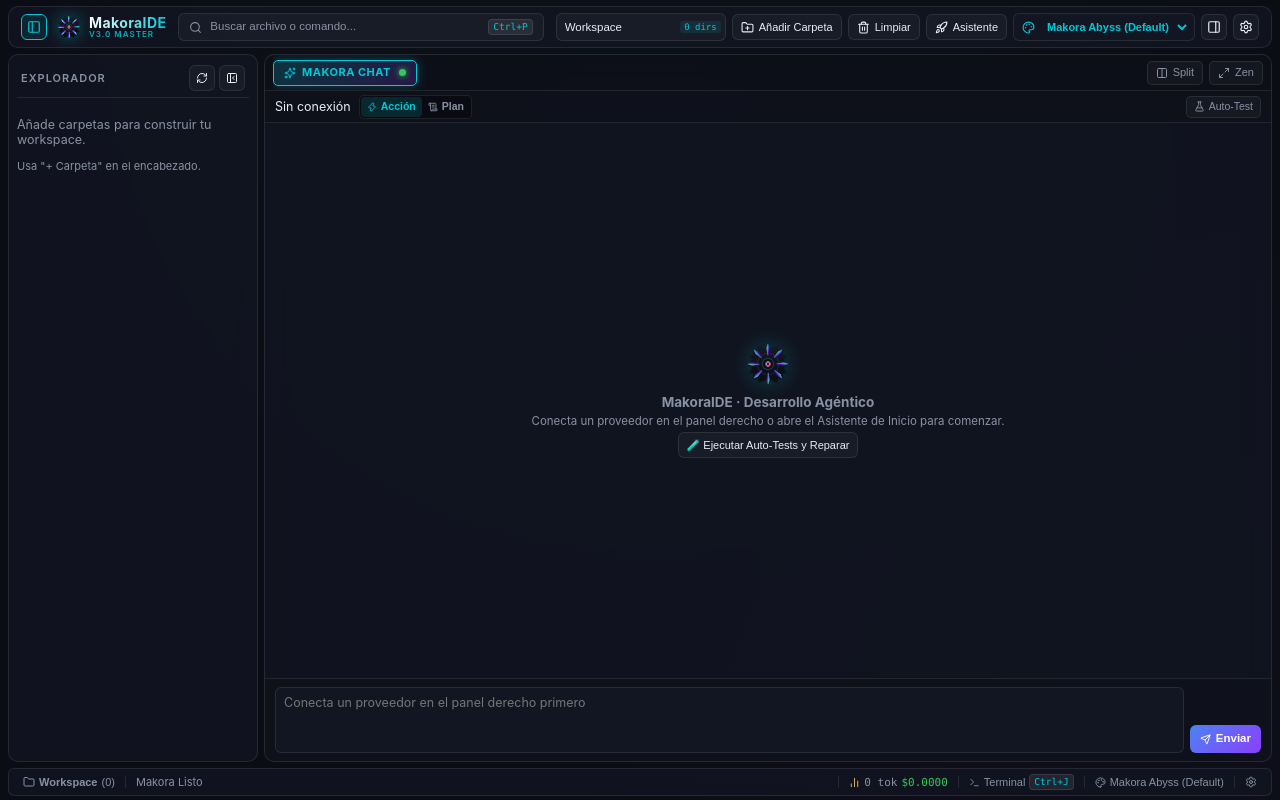
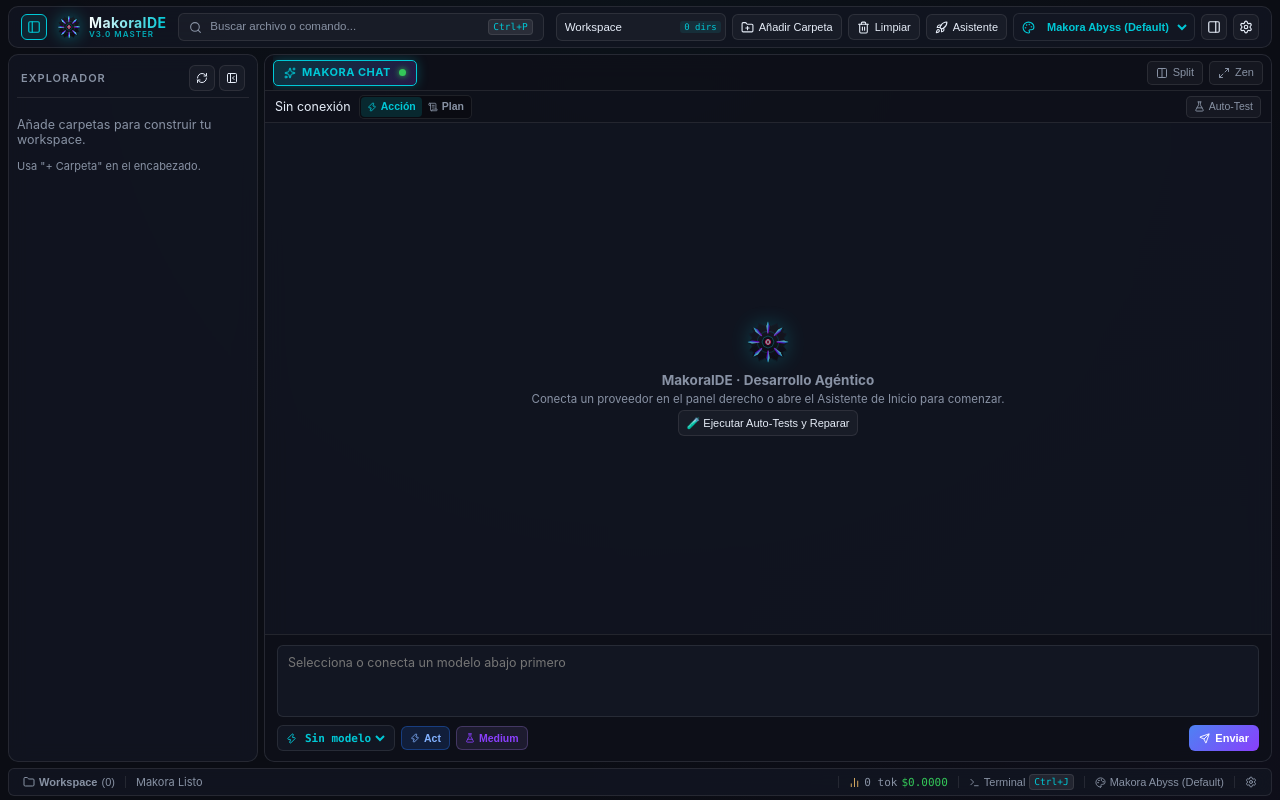
Before and after one commit to lewiscalewis/makora-ide, a React (Vite) app: page / in a window 1280 px wide. Built offline with nearby package versions, Linux system fonts and the light colour scheme.

Commit message:
feat: added in-chat model selector dropdown, mode toggle, and thinking level pill directly in prompt toolbar

```diff
--- a/src/App.css
+++ b/src/App.css
@@ -1348,23 +1348,25 @@
 
 .chat-input {
   display: flex;
-  gap: 6px;
-  padding: 8px 10px;
+  flex-direction: column;
+  gap: 8px;
+  padding: 10px 12px;
   border-top: 1px solid var(--glass-border);
-  background: rgba(0, 0, 0, 0.15);
+  background: rgba(0, 0, 0, 0.2);
 }
 
 .chat-input textarea {
-  flex: 1;
+  width: 100%;
   resize: none;
   border-radius: 6px;
   border: 1px solid var(--glass-border);
   background: var(--bg-select);
   color: var(--text-main);
-  padding: 6px 8px;
+  padding: 8px 10px;
   font-family: inherit;
   font-size: 12.5px;
-  line-height: 1.4;
+  line-height: 1.45;
+  box-sizing: border-box;
 }
 
 .chat-input textarea:focus {
@@ -1372,17 +1374,103 @@
   border-color: var(--cyan);
 }
 
-.chat-actions {
-  display: flex;
-  flex-direction: column;
-  gap: 4px;
-  justify-content: flex-end;
+.chat-input-toolbar {
+  display: flex;
+  align-items: center;
+  justify-content: space-between;
+  gap: 8px;
+  flex-wrap: wrap;
+}
+
+.chat-toolbar-left {
+  display: flex;
+  align-items: center;
+  gap: 6px;
+  flex-wrap: wrap;
+}
+
+.chat-toolbar-right {
+  display: flex;
+  align-items: center;
+  gap: 6px;
+}
+
+.chat-model-picker {
+  display: inline-flex;
+  align-items: center;
+  gap: 4px;
+  height: 26px;
+  border-radius: 6px;
+  border: 1px solid var(--glass-border);
+  background: var(--bg-select);
+  padding: 0 6px 0 8px;
+}
+
+.chat-model-select {
+  border: none;
+  background: transparent;
+  color: var(--cyan);
+  font-family: Consolas, "Fira Code", monospace;
+  font-size: 11px;
+  font-weight: 600;
+  cursor: pointer;
+  outline: none;
+  max-width: 190px;
+  text-overflow: ellipsis;
+}
+
+.chat-pill-btn {
+  display: inline-flex;
+  align-items: center;
+  gap: 4px;
+  height: 24px;
+  padding: 0 8px;
+  border-radius: 6px;
+  border: 1px solid var(--glass-border);
+  background: var(--glass-bg);
+  color: var(--text-muted);
+  font-size: 10.5px;
+  font-weight: 600;
+  cursor: pointer;
+  line-height: 1;
+  transition: all 0.12s ease;
+}
+
+.chat-pill-btn:hover {
+  color: var(--text-main);
+  background: var(--glass-bg-hover);
+  border-color: var(--cyan);
+}
+
+.chat-pill-btn.plan-active {
+  background: rgba(0, 200, 214, 0.12);
+  color: var(--cyan);
+  border-color: rgba(0, 200, 214, 0.3);
+}
+
+.chat-pill-btn.act-active {
+  background: rgba(41, 121, 255, 0.15);
+  color: #82b1ff;
+  border-color: rgba(41, 121, 255, 0.35);
+}
+
+.chat-pill-btn.thinking-pill {
+  background: rgba(179, 136, 255, 0.1);
+  color: var(--purple);
+  border-color: rgba(179, 136, 255, 0.25);
+}
+
+.btn-sm {
+  height: 26px;
+  padding: 0 10px;
+  font-size: 11px;
 }
 
 .attachment-bar {
   display: flex;
   gap: 4px;
   flex-wrap: wrap;
+
   padding: 4px 10px 0;
 }
 
--- a/src/App.tsx
+++ b/src/App.tsx
@@ -483,6 +483,10 @@
       folders={effectiveFolders}
       skillsContent={skillsContent}
       thinkingLevel={thinkingLevel}
+      onSelectThinkingLevel={(t) => updateModelConfig({ thinkingLevel: t })}
+      models={models}
+      activeModel={settings.model}
+      onSelectModel={(m) => setSettings((s) => ({ ...s, model: m }))}
       includeWorkspace={config.context.includeWorkspace}
       visionEnabled={modelConfig?.visionEnabled ?? false}
       blocked={balanceBlocked}
@@ -497,6 +501,7 @@
       }}
     />
   );
+
 
   const showLeftSidebar = explorerOpen && !zenMode;
   const showRightPanel = panelOpen && !zenMode;
--- a/src/components/Chat.tsx
+++ b/src/components/Chat.tsx
@@ -59,12 +59,16 @@
   folders: string[];
   skillsContent: string;
   thinkingLevel: ThinkingLevel;
+  onSelectThinkingLevel?: (level: ThinkingLevel) => void;
   includeWorkspace: boolean;
   visionEnabled: boolean;
   blocked: boolean;
   blockReason: string;
   agentMode?: AgentMode;
   onToggleMode?: (mode: AgentMode) => void;
+  models?: string[];
+  activeModel?: string;
+  onSelectModel?: (model: string) => void;
   onUsage: (usage: ChatUsage) => void;
   onApplyArtifact: (path: string, content: string) => void;
   onStatusChange?: (busy: boolean, runningToolName: string | null) => void;
@@ -77,12 +81,16 @@
   folders,
   skillsContent,
   thinkingLevel,
+  onSelectThinkingLevel,
   includeWorkspace,
   visionEnabled,
   blocked,
   blockReason,
   agentMode = "act",
   onToggleMode,
+  models = [],
+  activeModel,
+  onSelectModel,
   onUsage,
   onApplyArtifact,
   onStatusChange,
@@ -93,6 +101,7 @@
   const [busy, setBusy] = useState(false);
   const [activities, setActivities] = useState<ToolActivity[]>([]);
   const [thinking, setThinking] = useState<{ id: number; text: string } | null>(null);
+
   const [attachments, setAttachments] = useState<Attachment[]>([]);
   const [mention, setMention] = useState<{
     query: string;
@@ -709,35 +718,111 @@
           placeholder={
             ready
               ? `[Modo ${agentMode === "plan" ? "Plan" : "Acción"}] Instrucción para Makora… (@ para archivos)`
-              : "Conecta un proveedor en el panel derecho primero"
+              : "Selecciona o conecta un modelo abajo primero"
           }
           rows={3}
           disabled={!ready}
           onKeyDown={handleKeyDown}
         />
-        <div className="chat-actions">
-          {busy && (
+
+        {/* Dynamic In-Chat Bottom Toolbar */}
+        <div className="chat-input-toolbar">
+          <div className="chat-toolbar-left">
+            {/* Direct Model Picker Dropdown */}
+            <div className="chat-model-picker" title="Modelo de IA activo (Clic para cambiar)">
+              <Zap size={11} className="text-cyan" />
+              <select
+                value={activeModel || config.model || ""}
+                onChange={(e) => onSelectModel?.(e.target.value)}
+                className="chat-model-select"
+              >
+                {models && models.length > 0 ? (
+                  models.map((m) => (
+                    <option key={m} value={m}>
+                      {m}
+                    </option>
+                  ))
+                ) : (
+                  <option value={activeModel || config.model || ""}>
+                    {activeModel || config.model || "Sin modelo"}
+                  </option>
+                )}
+              </select>
+            </div>
+
+            {/* Mode Switcher Pill */}
+            {onToggleMode && (
               <button
                 type="button"
-              className="btn btn-danger"
+                className={`chat-pill-btn mode-pill ${agentMode === "plan" ? "plan-active" : "act-active"}`}
+                onClick={() => onToggleMode(agentMode === "plan" ? "act" : "plan")}
+                title={agentMode === "plan" ? "Modo Plan: Diseña e investiga" : "Modo Acción: Edita código directamente"}
+              >
+                {agentMode === "plan" ? <ScrollText size={10} /> : <Zap size={10} />}
+                <span>{agentMode === "plan" ? "Plan" : "Act"}</span>
+              </button>
+            )}
+
+            {/* Thinking Level Switcher Pill */}
+            {onSelectThinkingLevel && (
+              <button
+                type="button"
+                className="chat-pill-btn thinking-pill"
+                onClick={() => {
+                  const levels: ThinkingLevel[] = ["none", "low", "medium", "high"];
+                  const nextIdx = (levels.indexOf(thinkingLevel) + 1) % levels.length;
+                  onSelectThinkingLevel(levels[nextIdx]);
+                }}
+                title={`Nivel de pensamiento API: ${thinkingLevel} (Clic para cambiar)`}
+              >
+                <FlaskConical size={10} className="text-purple" />
+                <span style={{ textTransform: "capitalize" }}>{thinkingLevel}</span>
+              </button>
+            )}
+          </div>
+
+          <div className="chat-toolbar-right">
+            {messages.length > 0 && (
+              <button
+                type="button"
+                className="icon-btn-micro"
+                onClick={() => {
+                  setMessages([]);
+                  setTranscript([]);
+                  setActivities([]);
+                  setThinking(null);
+                }}
+                title="Limpiar conversación actual"
+              >
+                <Trash2 size={11} />
+              </button>
+            )}
+
+            {busy ? (
+              <button
+                type="button"
+                className="btn btn-danger btn-sm"
                 onClick={() => chatCancel()}
                 title="Detener el turno actual"
               >
                 <Square size={11} />
                 <span>Detener</span>
               </button>
-          )}
+            ) : (
               <button
-            className="btn btn-primary"
+                className="btn btn-primary btn-sm"
                 type="submit"
                 disabled={busy || !ready}
                 title="Enviar mensaje (Enter)"
               >
                 <Send size={11} />
-            <span>{busy ? "Pensando…" : "Enviar"}</span>
+                <span>Enviar</span>
               </button>
+            )}
+          </div>
         </div>
       </form>
+
 
     </section>
   );
```
Lines whose indentation alone changed are shown as unchanged.
